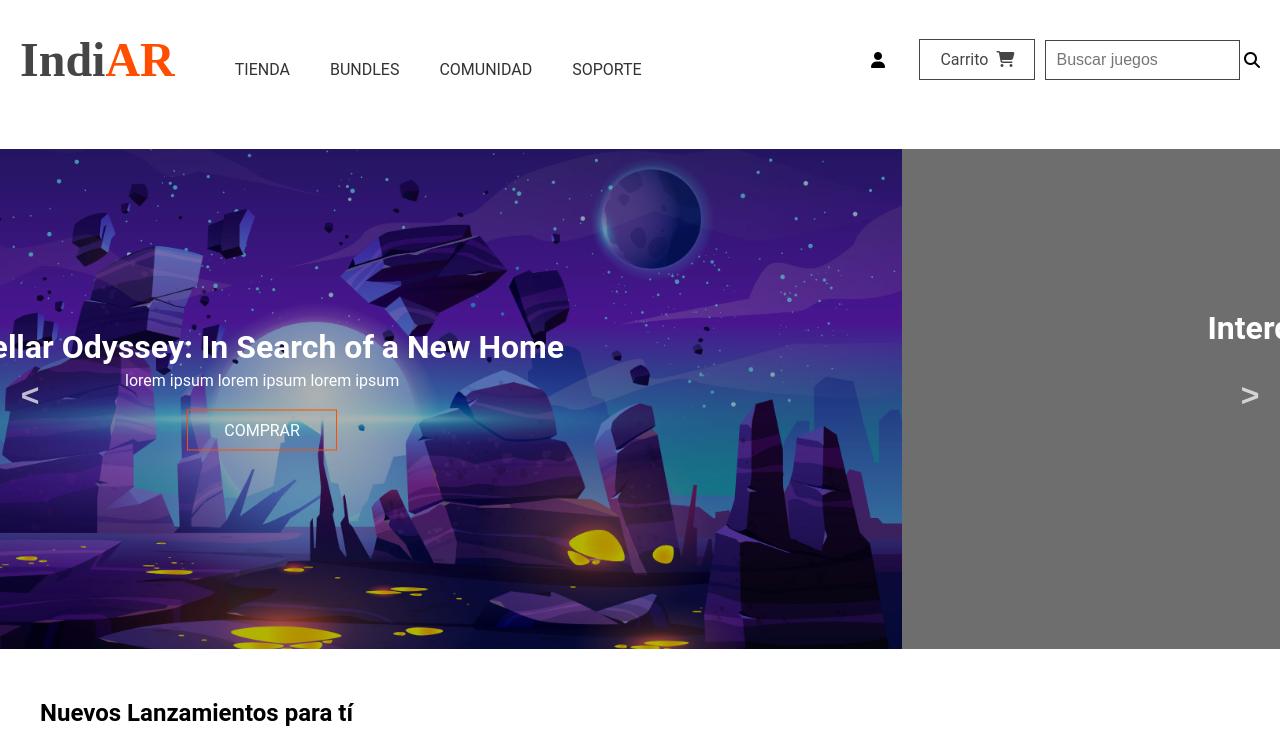
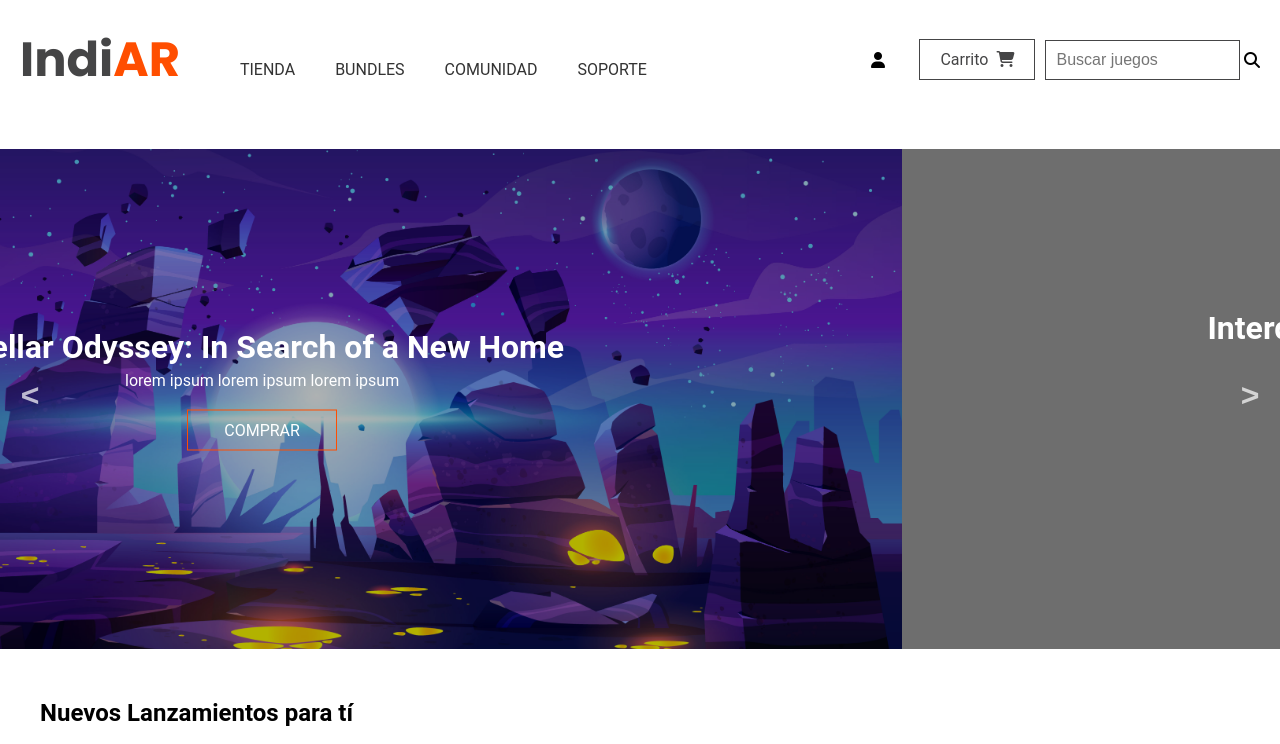
Before and after one commit to marionraices/IndiAR, a plain HTML site: page index.html in a window 1280 px wide. Shown: the top 744 px of the page. Drawn offline with Linux system fonts and the light colour scheme; the site is published under a folder, as on GitHub Pages, so addresses that start at the root find nothing.

Commit message:
direccion fuente

```diff
--- a/style.css
+++ b/style.css
@@ -3,7 +3,7 @@
 }
 @font-face {
   font-family: 'Poppins';
-  src: url('/fonts/Poppins-Bold.ttf');
+  src: url('./fonts/Poppins-Bold.ttf');
 }
 @font-face {
   font-family: 'Roboto';
```
